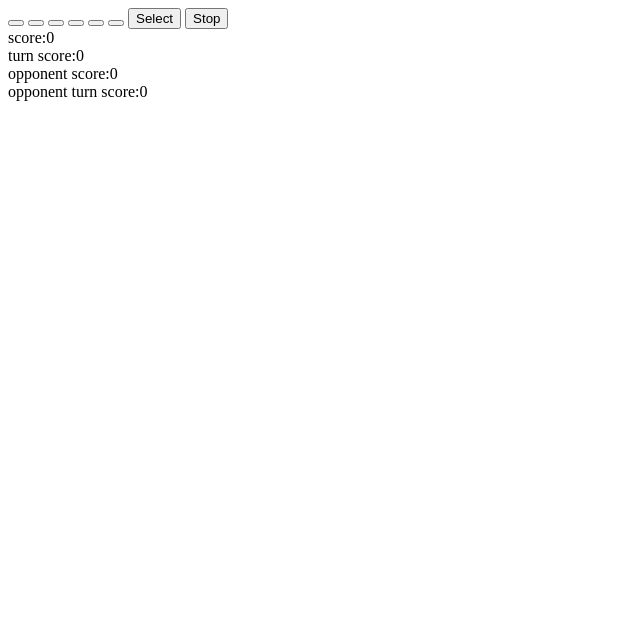
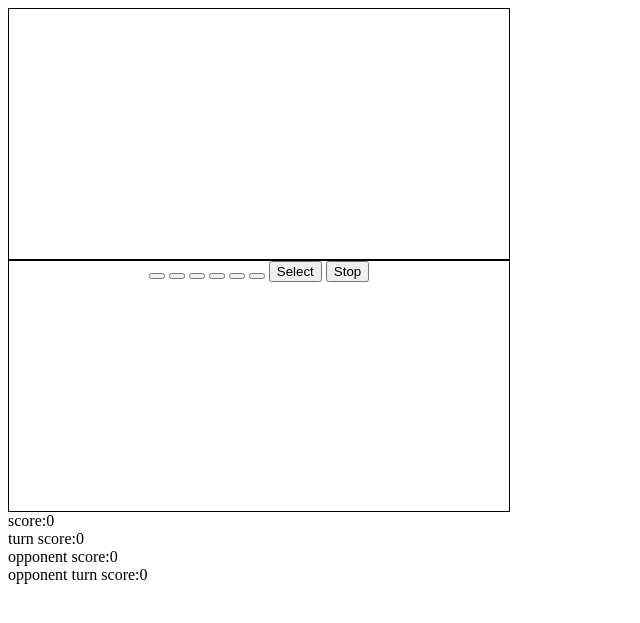
Before and after one commit to tomhzl/DiceKingofSkalitz, a Flask app: page /play in a window 1280 px wide. Shown: the top 623 px of the page, without its empty margins (0-640 px from the left). Run offline with Flask 3, Linux system fonts and the light colour scheme; data that the repository does not hold is empty.

Commit message:
fix aiplayer:refresh dices when all selected && change board UI

```diff
--- a/dice.py
+++ b/dice.py
@@ -325,7 +325,7 @@ class AIPlayer(Player):
                 print("score:", score, "total", turn_score)
                 turn_data["process"].append(data)
                 # 如果剩余骰子数量小于等于2，则结束当前回合
-                if remain <= 2:
+                if remain <= 2 and remain > 0:
                     break
             else:
                 # 如果骰子不能继续选择，则当前回合得分置为0，并结束当前回合
--- a/templates/play.html
+++ b/templates/play.html
@@ -4,8 +4,11 @@
     <title>Play</title>
 </head>
 <body>
-    <div style="display: flex;flex-direction: column;">
-        <div>
+    <div style="display: flex;flex-direction: column;border-color: black; border-width: 1px; border-style: solid; width: 500px; height: 250px; align-self: center;">
+        <div id="opponent_dices" style="display: flex;flex-direction: column; overflow: auto;"></div>
+    </div>
+    <div style="display: flex;flex-direction: column;border-color: black; border-width: 1px; border-style: solid; width: 500px; height: 250px; align-self: center;">
+        <div style="align-self: center;">
             <button id="0" onclick="select_dice(0)"></button>
             <button id="1" onclick="select_dice(1)"></button>
             <button id="2" onclick="select_dice(2)"></button>
@@ -14,6 +17,7 @@
             <button id="5" onclick="select_dice(5)"></button>
             <button onclick="select()">Select</button>
             <button onclick="stop()">Stop</button>
+        </div>
     </div>
     <div style="display: flex;flex-direction:row ;">
         score:
@@ -31,8 +35,7 @@
         opponent turn score:
         <div id="opponent_turn_score">0</div>
     </div>
-        <div id="opponent_dices" style="display: flex;flex-direction: column;"></div>
-    </div>
+
 
     <script>
         var name = window.location.search.substring(1).split('=')[1];
@@ -187,6 +190,7 @@
                 var new_line = document.createElement("div");
                 new_line.style.display = "flex";
                 new_line.style.flexDirection = "row";
+                new_line.style.justifyContent = "center";
                 element["roll"].forEach(roll => {
                     var new_dice = document.createElement("button");
                     new_dice.textContent = roll;
@@ -203,6 +207,7 @@
                 document.getElementById("opponent_dices").appendChild(new_line);
                 var select_score = document.createElement("p");
                 select_score.textContent = element["select_score"];
+                select_score.style.alignSelf = "center";
                 document.getElementById("opponent_dices").appendChild(select_score);
             });
         }
```
Also changed, not shown: README.md. Lines whose indentation alone changed are shown as unchanged.
